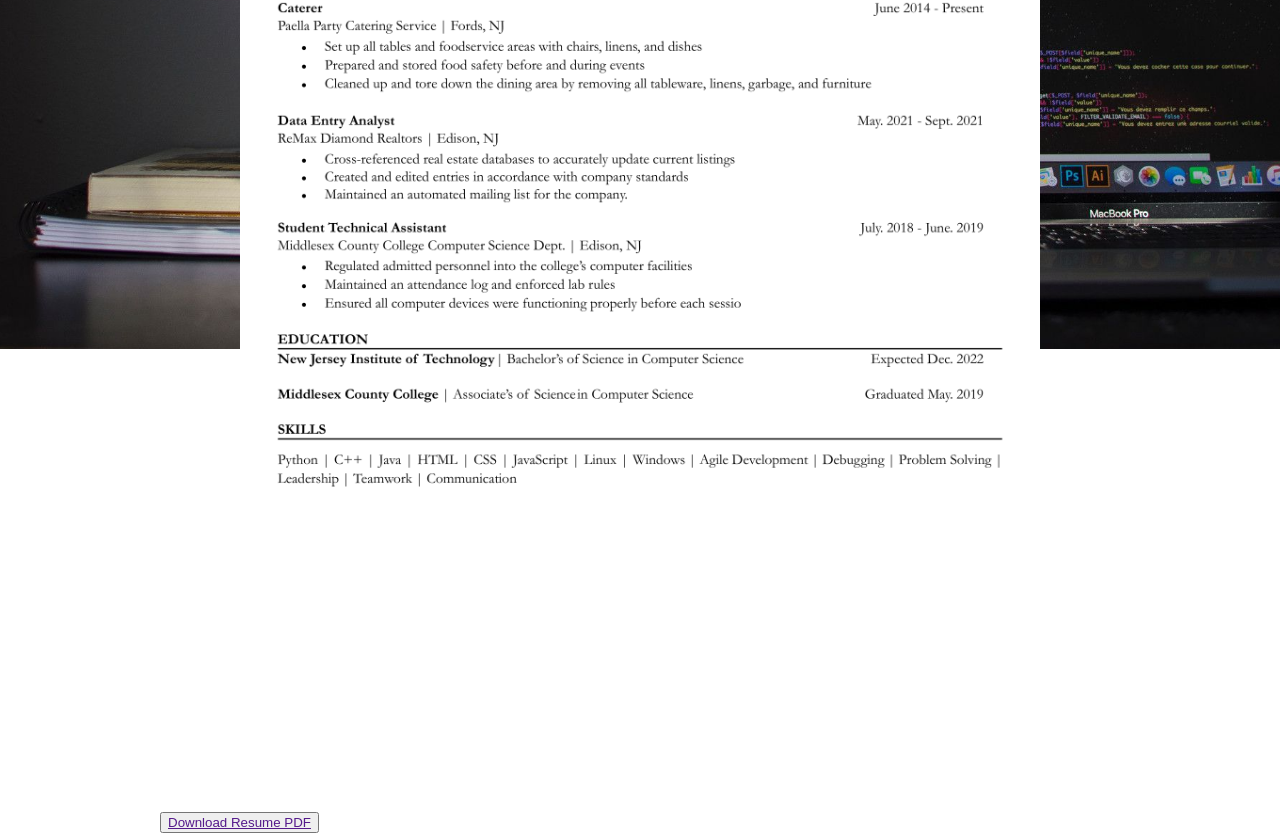
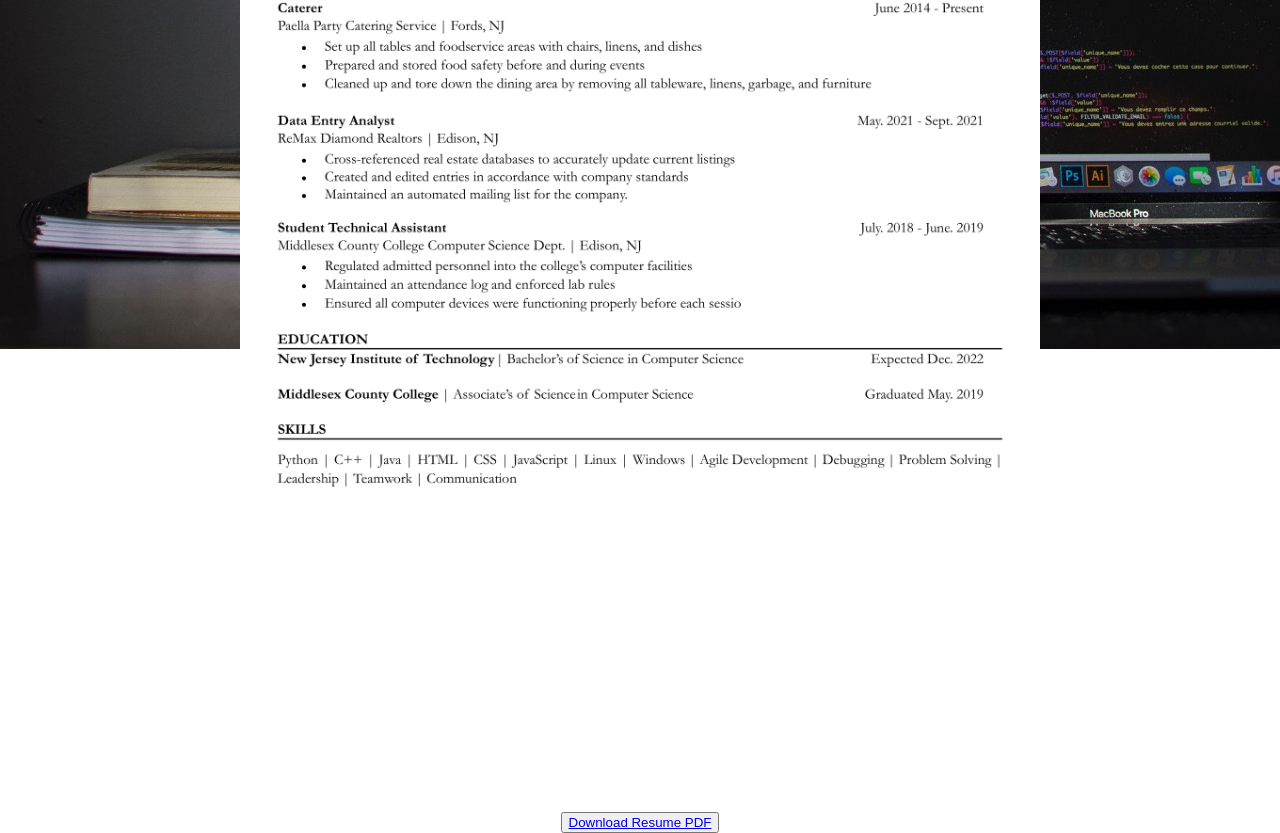
Before and after one commit to eric-delarosa/portfolio-page, a plain HTML site: page index.html in a window 1280 px wide. Shown: the part 2181-3014 px from the top of the page. Drawn offline with Linux system fonts and the light colour scheme.

Commit message:
center button and organize pdf file

```diff
--- a/css/style.css
+++ b/css/style.css
@@ -164,8 +164,9 @@ h3 {
     width: 50em;
 }
 
-.download_button {
+.button_container {
    text-align: center;
+   position: relative;
    display: flex;
    align-items: center;
    justify-content: center;
--- a/index.html
+++ b/index.html
@@ -65,7 +65,9 @@
             <div id="resume_view">
                 <img src="./img/Eric Resume 4-21-22-1.png" alt="Resume Printout">
             </div>
-            <button id="download_button"><a href="">Download Resume PDF</a></button>
+            <div class="button_container">
+                <button><a href="./media/Eric Resume 4-21-22.pdf">Download Resume PDF</a></button>
+            </div>
         </div>
     </div>
 </body>
```
Also changed, not shown: 2 other files.
